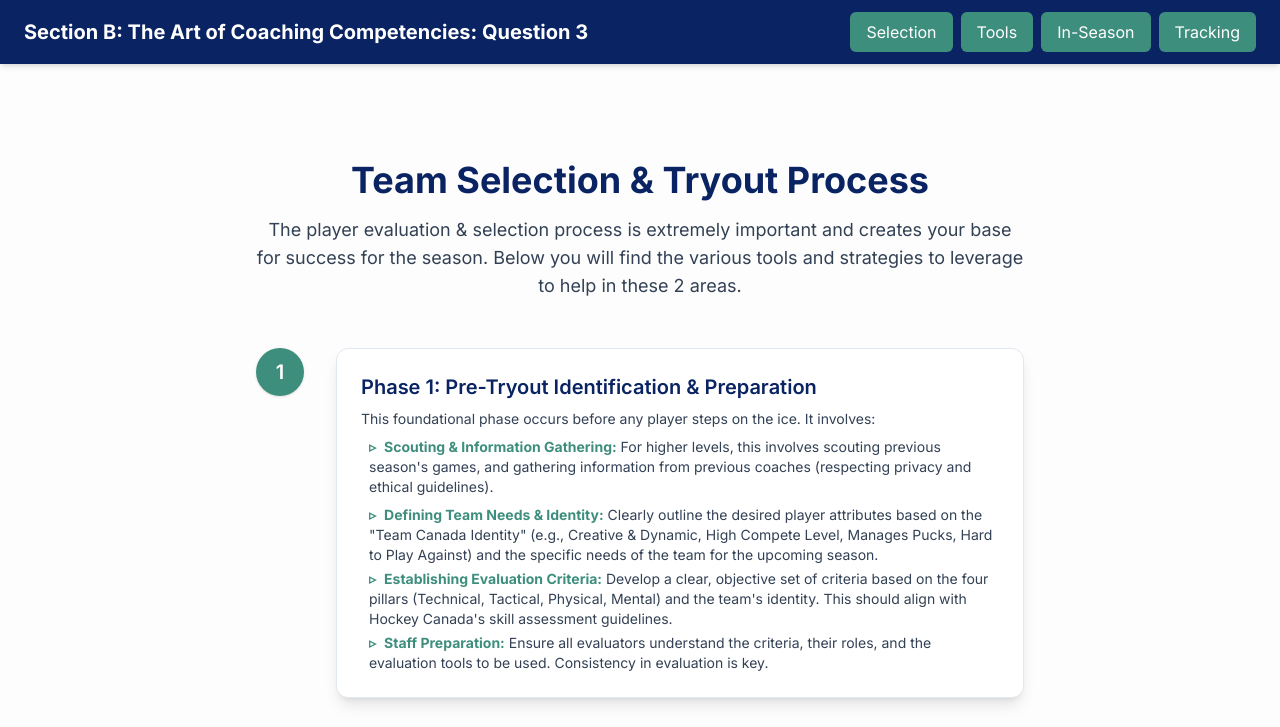
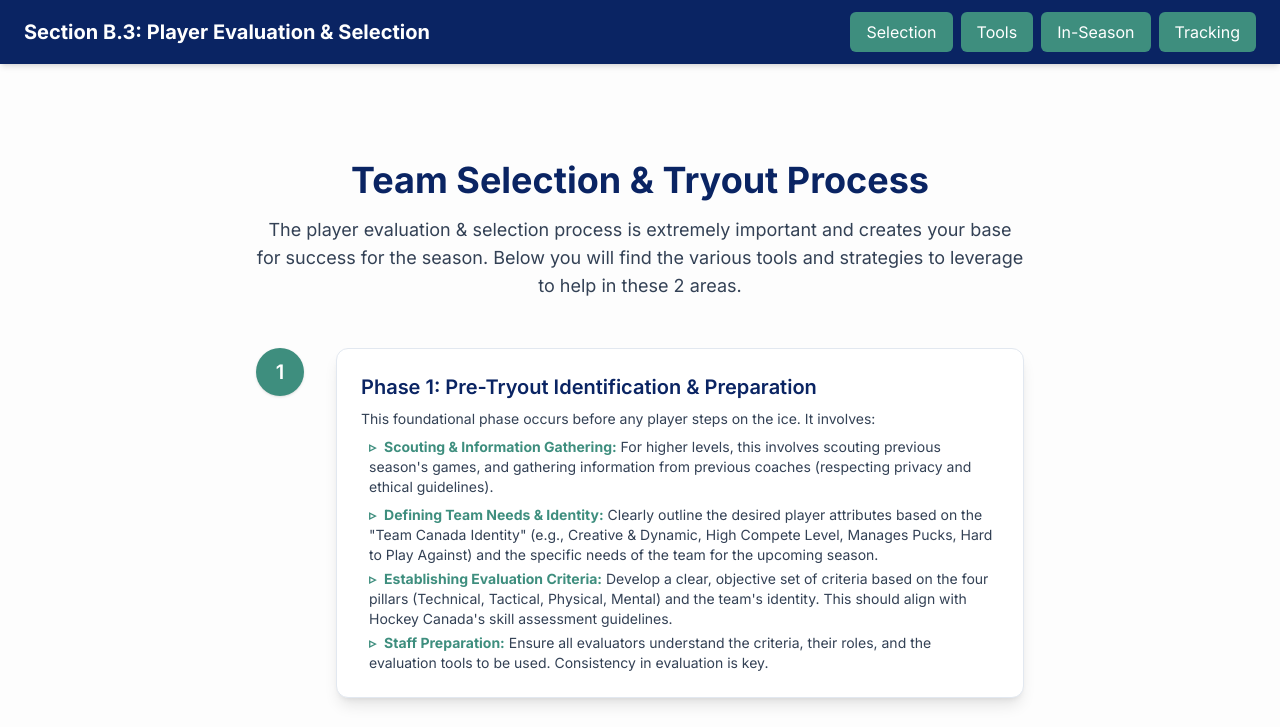
Before and after one commit to ccampbell1988/HP1-Post-Task-Section-B-Question-3, a plain HTML site: page index.html in a window 1280 px wide. Shown: the top 727 px of the page. Drawn offline with nearby package versions, Linux system fonts and the light colour scheme.

Commit message:
Update index.html

```diff
--- a/index.html
+++ b/index.html
@@ -35,7 +35,7 @@
     <header class="bg-[#0A2463] text-white shadow-md sticky top-0 z-50">
         <nav class="container mx-auto px-4 sm:px-6 py-3">
             <div class="flex justify-between items-center">
-                <div class="text-lg sm:text-xl font-bold">Section B: The Art of Coaching Competencies: Question 3</div>
+                <div class="text-lg sm:text-xl font-bold">Section B.3: Player Evaluation & Selection</div>
                 <div class="hidden md:flex items-center space-x-2">
                     <a href="#selection-process" class="nav-link">Selection</a>
                     <a href="#evaluation-tools" class="nav-link">Tools</a>
```
